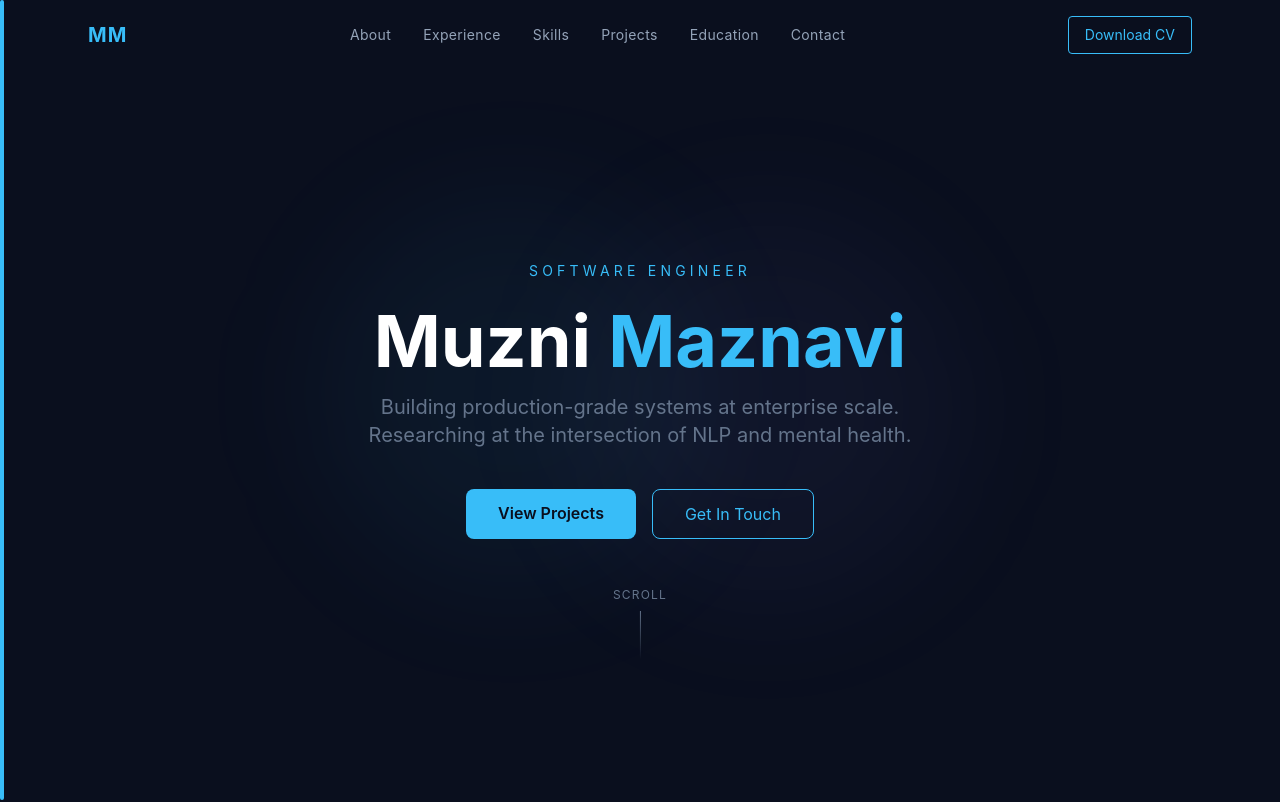
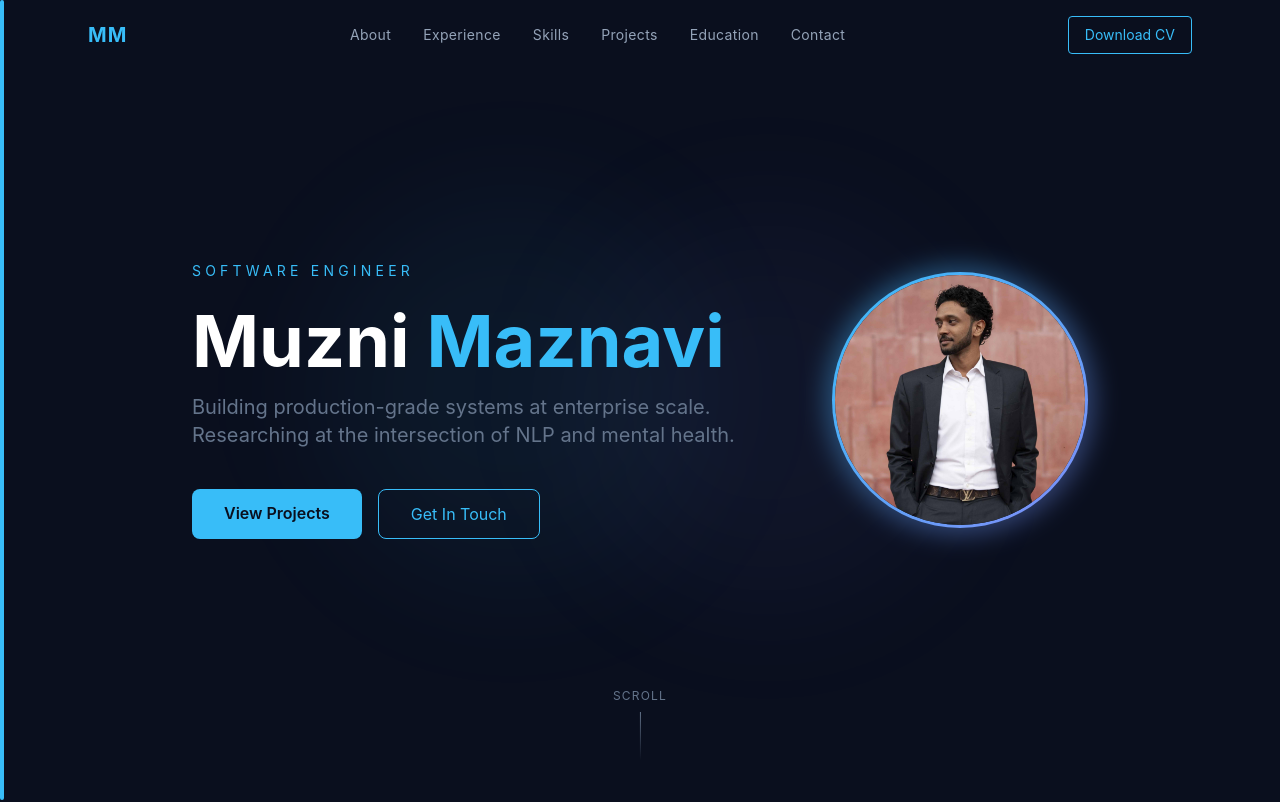
Before and after one commit to MZ-MUZNI/Muzni-Portfolio, a React (Vite) app: page / in a window 1280 px wide. Shown: the top 802 px of the page. Built offline with nearby package versions, Linux system fonts and the light colour scheme.

Commit message:
Profile Picture added

```diff
--- a/src/components/Hero.jsx
+++ b/src/components/Hero.jsx
@@ -1,22 +1,27 @@
+import profileImg from "../assets/profile.jpg";
+
 export default function Hero() {
   return (
     <section className="min-h-screen flex items-center justify-center px-6 relative overflow-hidden">
-      {/* Background gradient blobs */}
+      {/* Background blobs */}
       <div className="absolute top-1/4 left-1/4 w-96 h-96 bg-[#38BDF8]/5 rounded-full blur-3xl pointer-events-none" />
       <div className="absolute bottom-1/4 right-1/4 w-96 h-96 bg-[#818CF8]/5 rounded-full blur-3xl pointer-events-none" />
 
-      <div className="text-center max-w-3xl relative z-10">
+      <div className="flex flex-col md:flex-row items-center gap-16 max-w-5xl relative z-10">
+
+        {/* Text side */}
+        <div className="text-center md:text-left">
           <p className="text-[#38BDF8] text-sm tracking-[0.3em] uppercase mb-6">
             Software Engineer
           </p>
           <h1 className="text-6xl md:text-7xl font-bold text-white mb-4 leading-tight">
             Muzni <span className="text-[#38BDF8]">Maznavi</span>
           </h1>
-        <p className="text-[#64748B] text-lg md:text-xl max-w-xl mx-auto mb-10 leading-relaxed">
+          <p className="text-[#64748B] text-lg md:text-xl max-w-xl mb-10 leading-relaxed">
             Building production-grade systems at enterprise scale.
             Researching at the intersection of NLP and mental health.
           </p>
-        <div className="flex gap-4 justify-center flex-wrap">
+          <div className="flex gap-4 flex-wrap md:justify-start justify-center">
             <a
               href="#projects"
               className="px-8 py-3 bg-[#38BDF8] text-[#0A0F1E] font-semibold rounded-lg hover:opacity-90 transition-opacity duration-200"
@@ -30,12 +35,30 @@ export default function Hero() {
               Get In Touch
             </a>
           </div>
+        </div>
+
+        {/* Image side */}
+        <div className="shrink-0 relative">
+          {/* Outer glow ring */}
+          <div className="absolute inset-0 rounded-full bg-gradient-to-br from-[#38BDF8] to-[#818CF8] blur-md opacity-40 scale-105" />
+          {/* Gradient border ring */}
+          <div className="relative w-64 h-64 rounded-full p-[3px] bg-gradient-to-br from-[#38BDF8] to-[#818CF8]">
+            <div className="w-full h-full rounded-full overflow-hidden bg-[#111827]">
+              <img
+                src={profileImg}
+                alt="Muzni Maznavi"
+                className="w-full h-full object-cover object-top"
+              />
+            </div>
+          </div>
+        </div>
+
+      </div>
 
       {/* Scroll indicator */}
-        <div className="absolute bottom-[-120px] left-1/2 -translate-x-1/2 flex flex-col items-center gap-2 text-[#64748B]">
+      <div className="absolute bottom-10 left-1/2 -translate-x-1/2 flex flex-col items-center gap-2 text-[#64748B]">
         <span className="text-xs tracking-widest uppercase">Scroll</span>
         <div className="w-px h-12 bg-gradient-to-b from-[#64748B] to-transparent" />
-        </div>
       </div>
     </section>
   );
```
Also changed, not shown: src/assets/profile.jpg (added). Lines whose indentation alone changed are shown as unchanged.
